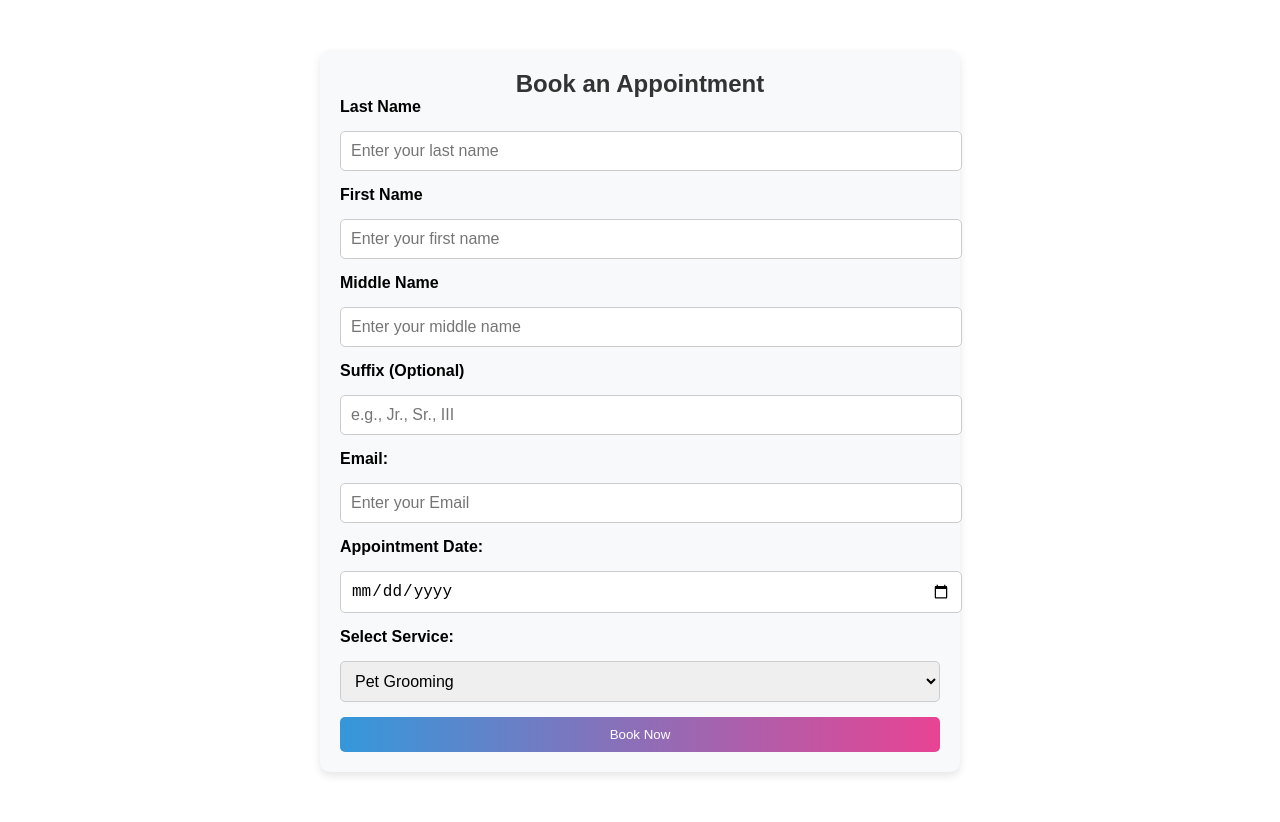
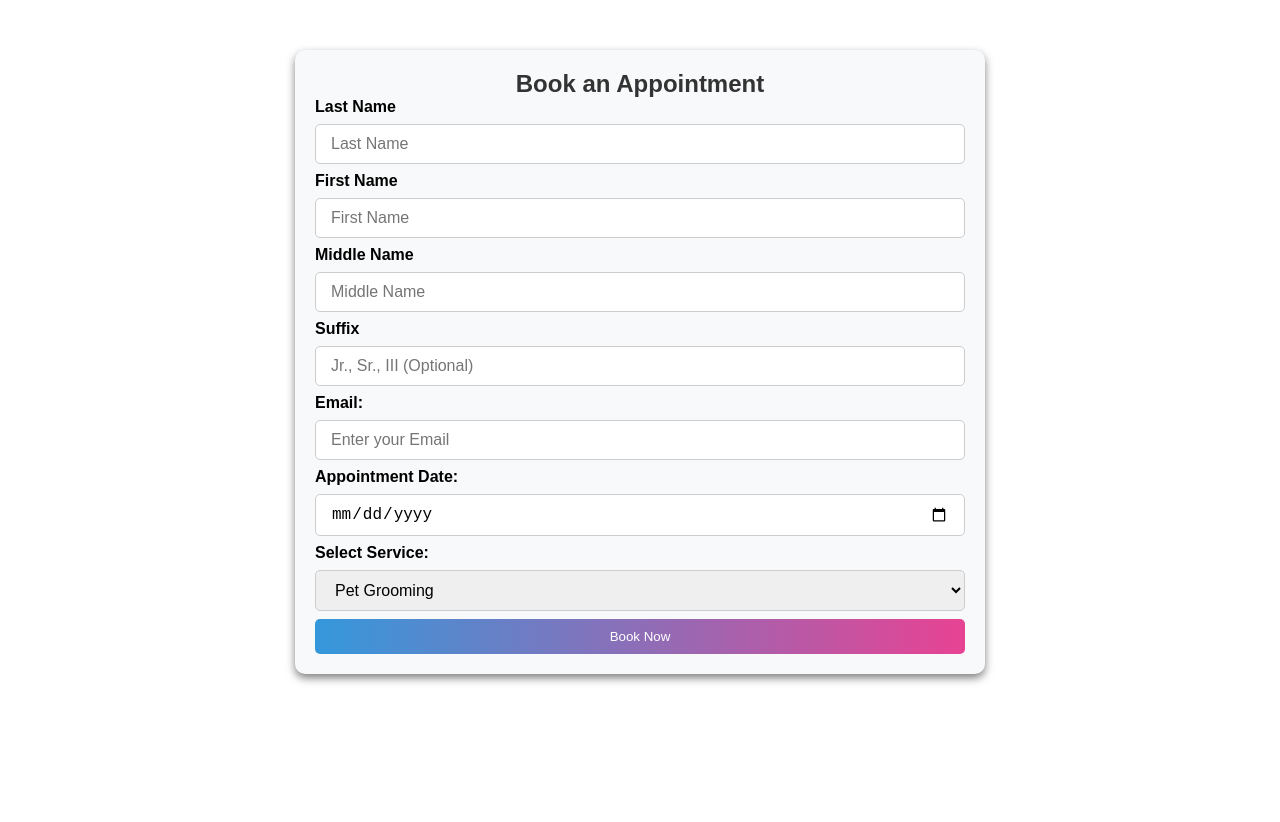
Before and after one commit to SeanKennethDMS/PetPal, a plain HTML site: page frontend/pages/appointment.html in a window 1280 px wide. Shown: the part 58-880 px from the top of the page. After the commit the page ends 800 px from the top, so only its background shows below. Drawn offline with Linux system fonts and the light colour scheme.

Commit message:
Updated appointment form with separate name fields (2)

```diff
--- a/frontend/css/style.css
+++ b/frontend/css/style.css
@@ -102,12 +102,12 @@ body {
 
 /* Appointment Page Styles */
 .appointment-container {
-    max-width: 600px;
+    max-width: 650px;
     margin: 50px auto; /* Centering */
     padding: 20px;
     background: #f8f9fa; /* Light background */
     border-radius: 10px;
-    box-shadow: 0px 4px 8px rgba(0, 0, 0, 0.1);
+    box-shadow: 0px 4px 8px rgba(0, 0, 0, 0.5);
 }
 
 .appointment-container h2 {
@@ -118,7 +118,7 @@ body {
 .appointment-form {
     display: flex;
     flex-direction: column;
-    gap: 15px;
+    gap: 8px;
 }
 
 .appointment-form label {
@@ -127,10 +127,12 @@ body {
 
 .appointment-form input, .appointment-form select, .appointment-form textarea {
     width: 100%;
-    padding: 10px;
+    max-width: 680px;
+    padding: 10px 15px;
     border: 1px solid #ccc;
     border-radius: 5px;
     font-size: 16px;
+    box-sizing: border-box;
 }
 
 .appointment-form button {
@@ -146,3 +148,14 @@ body {
 .appointment-form button:hover {
     background: linear-gradient(to right, #2980b9, #d63077);
 }
+
+/* Responsive Design */
+@media screen and (max-width: 768px) {
+    .appointment-container {
+        width: 90%;
+    }
+
+    .name-fields {
+        flex-direction: column; /* Stack fields on small screens */
+    }
+}
--- a/frontend/pages/appointment.html
+++ b/frontend/pages/appointment.html
@@ -11,7 +11,7 @@
 <body>
 
     <nav>
-        <div class="logo">PetPal Sheduler</div>
+        <div class="logo">PetPal Scheduler</div>
         <ul class="nav-links">
             <li><a href="../index.html">Home</a></li>
             <li><a href="appointment.html">Appointment Booking</a></li>
@@ -27,16 +27,16 @@
 
         <form class="appointment-form">
             <label for="last-name">Last Name</label>
-            <input type="text" id="last-name" placeholder="Enter your last name" required>
+            <input type="text" id="last-name" placeholder="Last Name">
 
             <label for="first-name">First Name</label>
-            <input type="text" id="first-name" placeholder="Enter your first name" required>
+            <input type="text" id="first-name" placeholder="First Name">
 
             <label for="middle-name">Middle Name</label>
-            <input type="text" id="middle-name" placeholder="Enter your middle name">
+            <input type="text" id="middle-name" placeholder="Middle Name">
 
-            <label for="suffix">Suffix (Optional)</label>
-            <input type="text" id="suffix" placeholder="e.g., Jr., Sr., III">
+            <label for="suffix">Suffix</label>
+            <input type="text" id="suffix" placeholder="Jr., Sr., III (Optional)">
 
             <label for="email">Email:</label>
             <input type="email" id="email" placeholder="Enter your Email" required>
```
